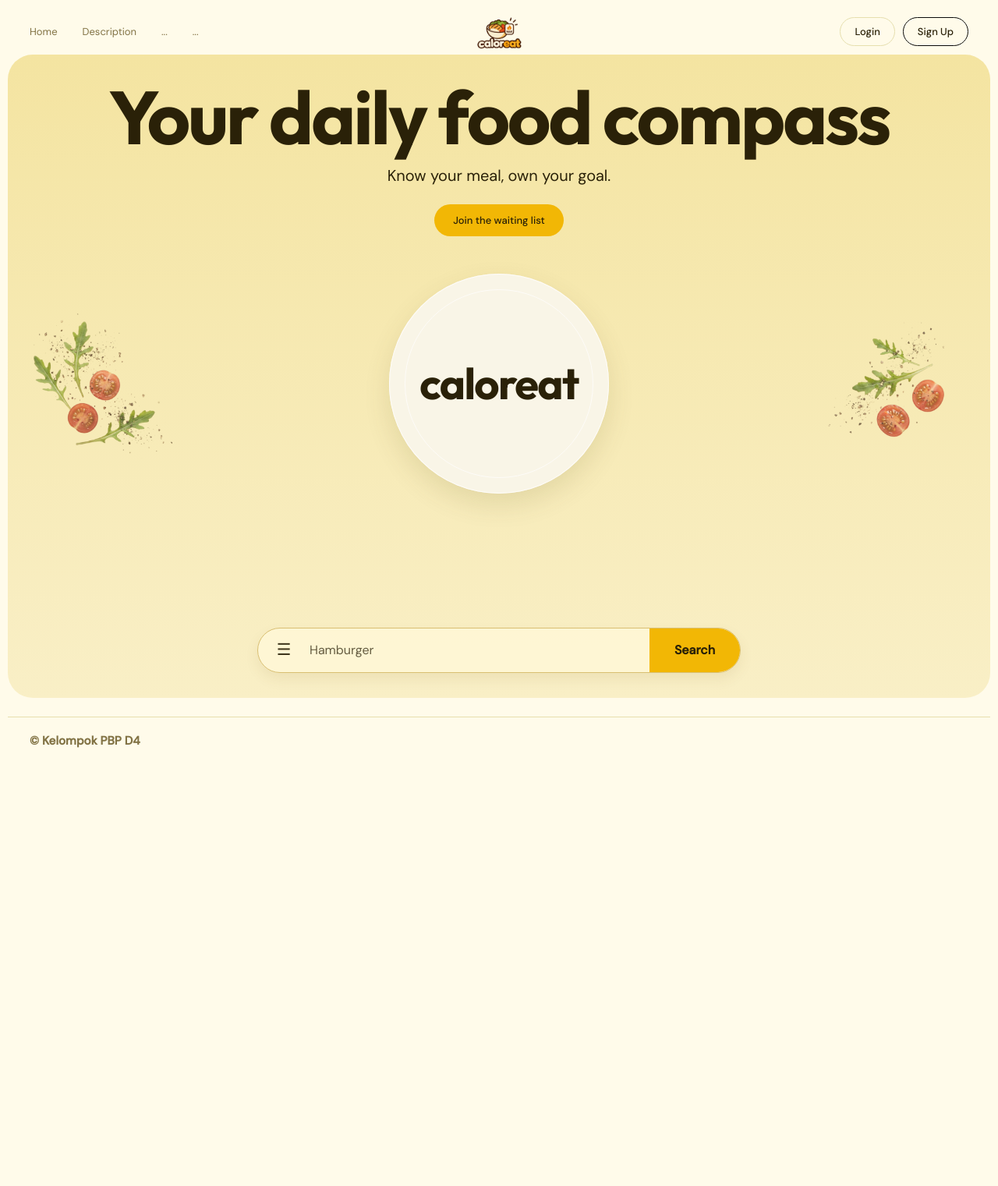
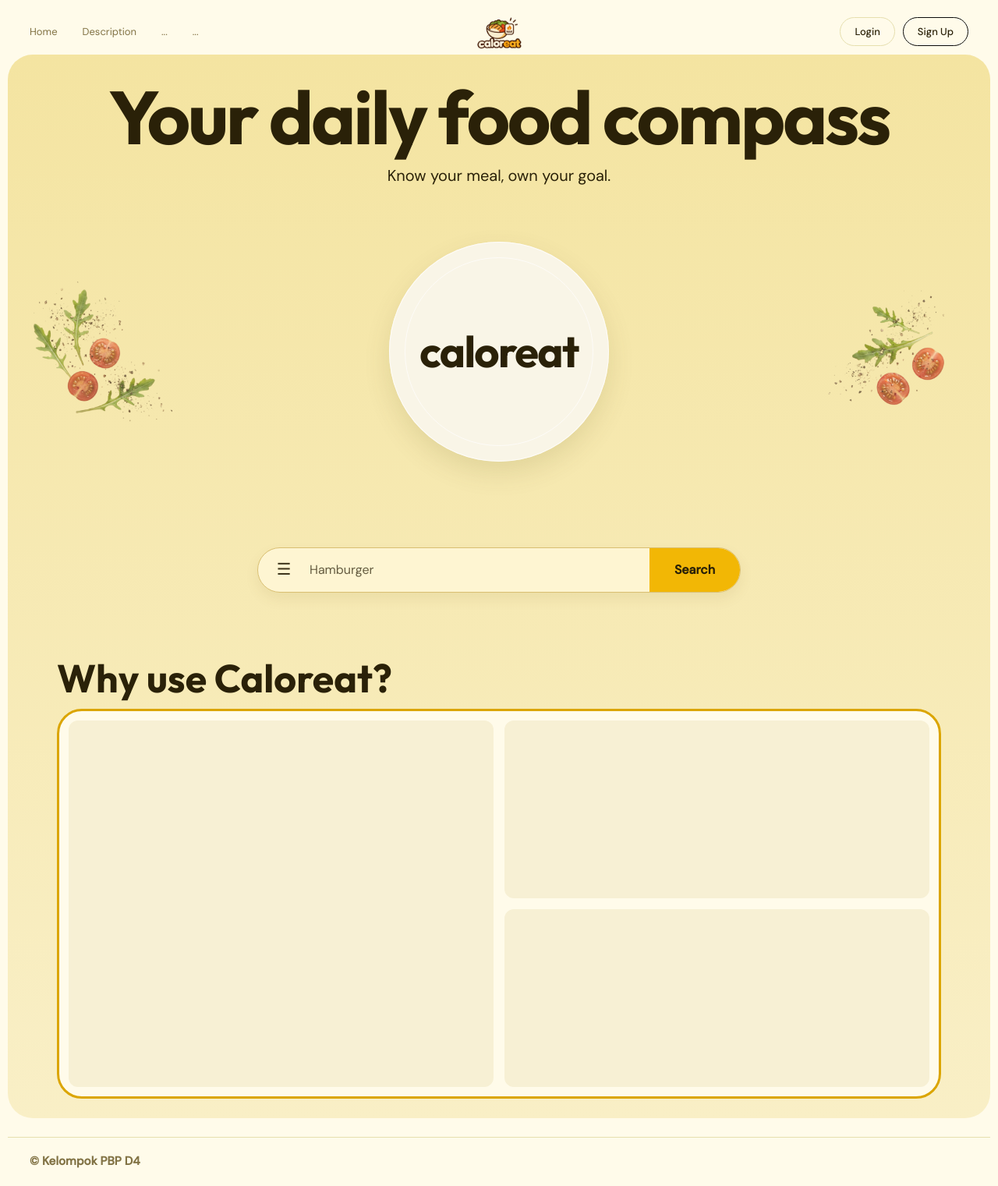
Before and after one commit to pbp-kelompok-d4/CALOREAT, a Django app: page / in a window 1280 px wide. Shown: the whole page at 78% size. Before the commit the page ends 959 px from the top, so only its background shows below. Run offline with Django 5.2, Linux system fonts and the light colour scheme.

Commit message:
feat: add placeholder for education dashboard

```diff
--- a/static/css/style.css
+++ b/static/css/style.css
@@ -14,8 +14,7 @@
 * { box-sizing: border-box; margin: 0; }
 
 body {
-  min-height: 100vh;
-  min-height: 100dvh;
+  min-height: 100%;
   background: var(--card);
   color: var(--ink);
   font-family: "DM Sans", system-ui, -apple-system, "Segoe UI", sans-serif;
@@ -68,12 +67,19 @@ a { color: inherit; text-decoration: none; }
 .btn-yellow { padding: 12px 24px; background: var(--yellow); color: var(--ink); }
 .btn-yellow:hover { background: var(--yellow-dark); }
 
+/* Main content (index.html) */
+.main-content {
+  flex: 1;
+  display: flex;
+  flex-direction: column;
+  background: linear-gradient(180deg, var(--hero-top) 0%, var(--hero-bottom) 100%);
+  border-radius: 32px;
+}
+
 /* Hero */
 .hero {
   flex: 1;
   min-height: 480px;
-  border-radius: 32px;
-  background: linear-gradient(180deg, var(--hero-top) 0%, var(--hero-bottom) 100%);
   padding: 32px 24px;
   display: flex;
   flex-direction: column;
@@ -143,7 +149,7 @@ h1 {
   grid-template-columns: 54px minmax(0, 1fr) auto;
   align-items: center;
   width: 100%;
-  margin-top: 20%;
+  margin-top: 10%;
   background: rgba(255, 248, 214, 0.88);
   border: 1.5px solid #d9bf72;
   border-radius: 999px;
@@ -200,6 +206,54 @@ h1 {
   background: var(--yellow-dark);
 }
 
+/* Dashboard edukasi */
+.dashboard-education {
+  margin: 4% 5% 2% 5%;
+  width: 90%;
+  align-self: center;
+}
+
+.dashboard-education__title {
+  margin: 0 0 12px;
+  color: var(--ink);
+  font-family: "Outfit", sans-serif;
+  font-size: clamp(35px, 4vw, 50px);
+  line-height: 1.1;
+}
+
+.dashboard-education-box {
+  height: 500px;
+  padding: 12px;
+  background-color: var(--card);
+  border: 3px solid var(--yellow-dark);
+  border-radius: 32px;
+}
+
+.dashboard-content {
+  display: grid;
+  grid-template-columns: 1fr 1fr;
+  grid-template-rows: 1fr 1fr;
+  gap: 14px;
+  width: 100%;
+  height: 100%;
+}
+
+.dashboard-placeholder {
+  display: grid;
+  place-items: center;
+  border-radius: 12px;
+  background: #f7f0d4;
+  color: var(--ink);
+  font-family: "Outfit", sans-serif;
+  font-size: 14px;
+  font-weight: 700;
+  text-transform: uppercase;
+}
+
+.dashboard-placeholder--main {
+  grid-row: 1 / -1;
+}
+
 /* Footer */
 .footer {
   margin-top: 24px;
@@ -227,4 +281,15 @@ h1 {
   .plate { width: 130px; }
   .plate::before { inset: 10px; }
   .plate span { font-size: 24px; }
+  .dashboard-education {
+    margin: 8% 20px 2%;
+    width: calc(100% - 40px);
+  }
+  .dashboard-education-box {
+    height: 420px;
+  }
+  .dashboard-content { gap: 10px; }
+  .dashboard-placeholder--main { grid-column: 1 / -1; grid-row: auto; }
+  .dashboard-placeholder--top { grid-column: 1; }
+  .dashboard-placeholder--bottom { grid-column: 2; }
 }
--- a/templates/index.html
+++ b/templates/index.html
@@ -1,11 +1,11 @@
 {% extends 'base.html' %}
 {% block title %}Home{% endblock title %}
 {% block content %}
+  <div class="main-content">
     <section class="hero">
       <div class="hero-text">
         <h1>Your daily food compass</h1>
         <p>Know your meal, own your goal.</p>
-      <a class="btn btn-yellow" href="#">Join the waiting list</a>
       </div>
       <div class="stage">
         <img class="deco deco-left" src="/static/img/tomat-kiri.png" alt="" aria-hidden="true">
@@ -27,4 +27,16 @@
         </form>
       </div>
     </section>
+
+    <div class="dashboard-education">
+      <h2 class="dashboard-education__title">Why use Caloreat?</h2>
+      <div class="dashboard-education-box">
+        <div class="dashboard-content">
+          <div class="dashboard-placeholder dashboard-placeholder--main"></div>
+          <div class="dashboard-placeholder dashboard-placeholder--top"></div>
+          <div class="dashboard-placeholder dashboard-placeholder--bottom"></div>
+        </div>
+      </div>
+    </div>
+  </div>
 {% endblock content %}
```
Lines whose indentation alone changed are shown as unchanged.
